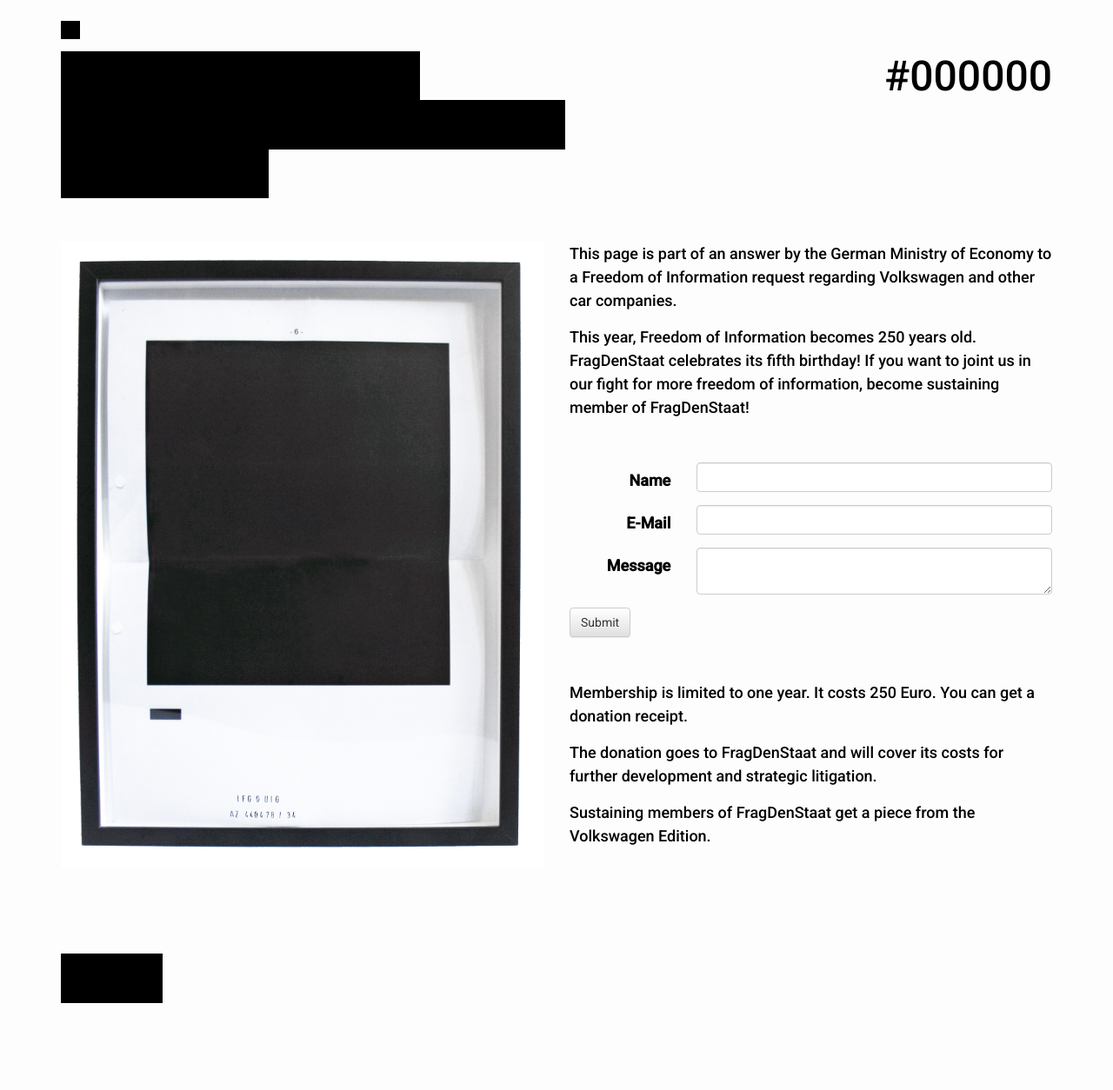
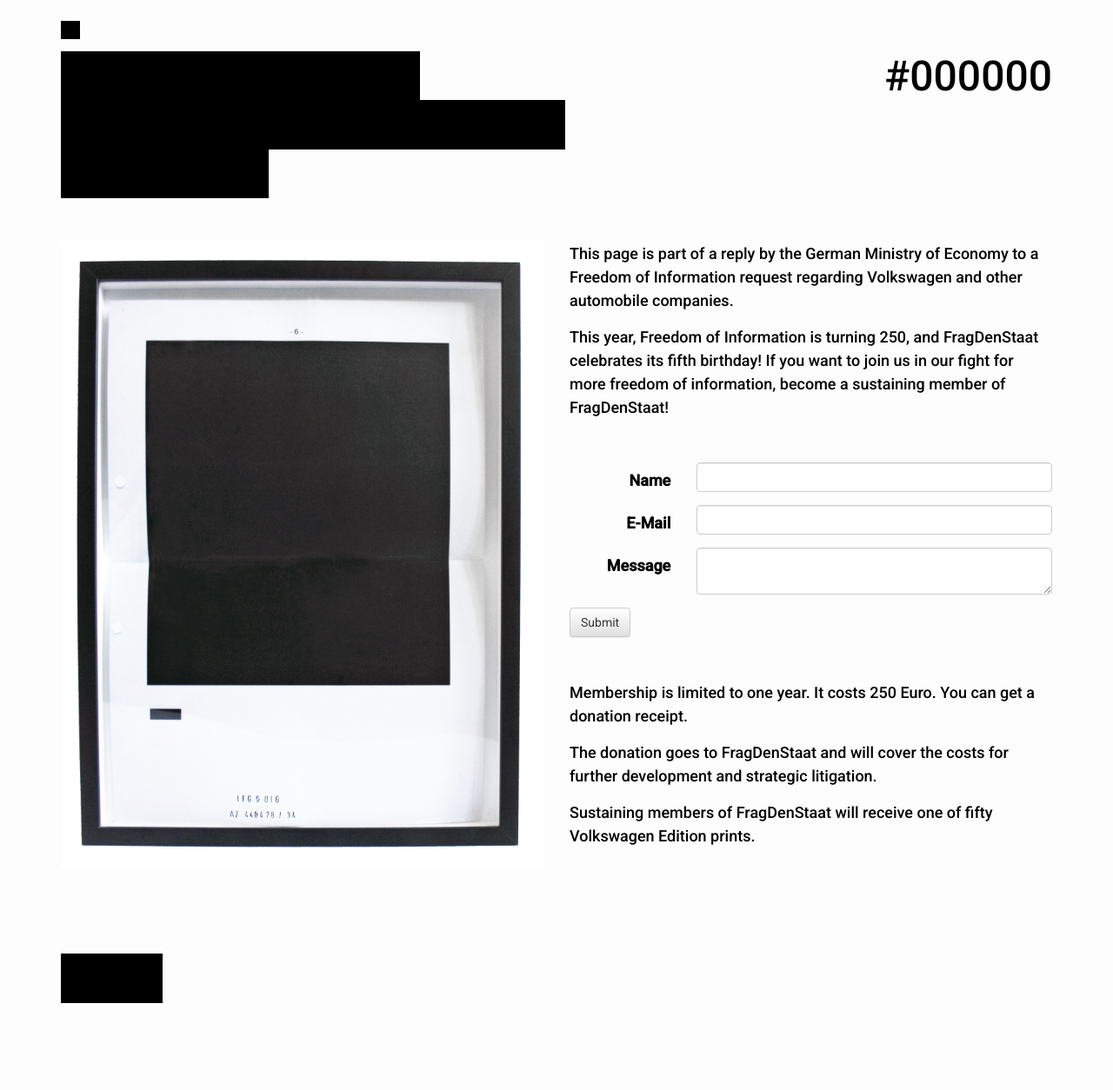
Before and after one commit to okfde/000000.limited, a Jekyll site: the page built from en/edition.html, in a window 1280 px wide. Shown: the whole page at 87% size. Built offline with Jekyll 4.4.1, drawn with Linux system fonts in a browser that asks for light colours.

Commit message:
update english text

```diff
--- a/en/edition.html
+++ b/en/edition.html
@@ -8,14 +8,14 @@
   url: /edition
 ---
 
-This page is part of an answer by the German Ministry of Economy to a <a href="https://fragdenstaat.de/anfrage/dokumente-zu-abgasskandal/">Freedom of Information request regarding Volkswagen</a> and other car companies.
+This page is part of a reply by the German Ministry of Economy to a <a href="https://fragdenstaat.de/anfrage/dokumente-zu-abgasskandal/">Freedom of Information request regarding Volkswagen</a> and other automobile companies.
 
-This year, Freedom of Information becomes 250 years old. FragDenStaat celebrates its fifth birthday! If you want to joint us in our fight for more freedom of information, become sustaining member of FragDenStaat!
+This year, Freedom of Information is turning 250, and FragDenStaat celebrates its fifth birthday! If you want to join us in our fight for more freedom of information, become a sustaining member of FragDenStaat!
 
 {% include form.html %}
 
 Membership is limited to one year. It costs 250 Euro. You can get a donation receipt.
 
-The donation goes to <a href="https://fragdenstaat.de/">FragDenStaat</a> and will cover its costs for further development and strategic litigation.
+The donation goes to <a href="https://fragdenstaat.de/">FragDenStaat</a> and will cover the costs for further development and strategic litigation.
 
-Sustaining members of FragDenStaat get a piece from the Volkswagen Edition.
+Sustaining members of FragDenStaat will receive one of fifty Volkswagen Edition prints.
```
